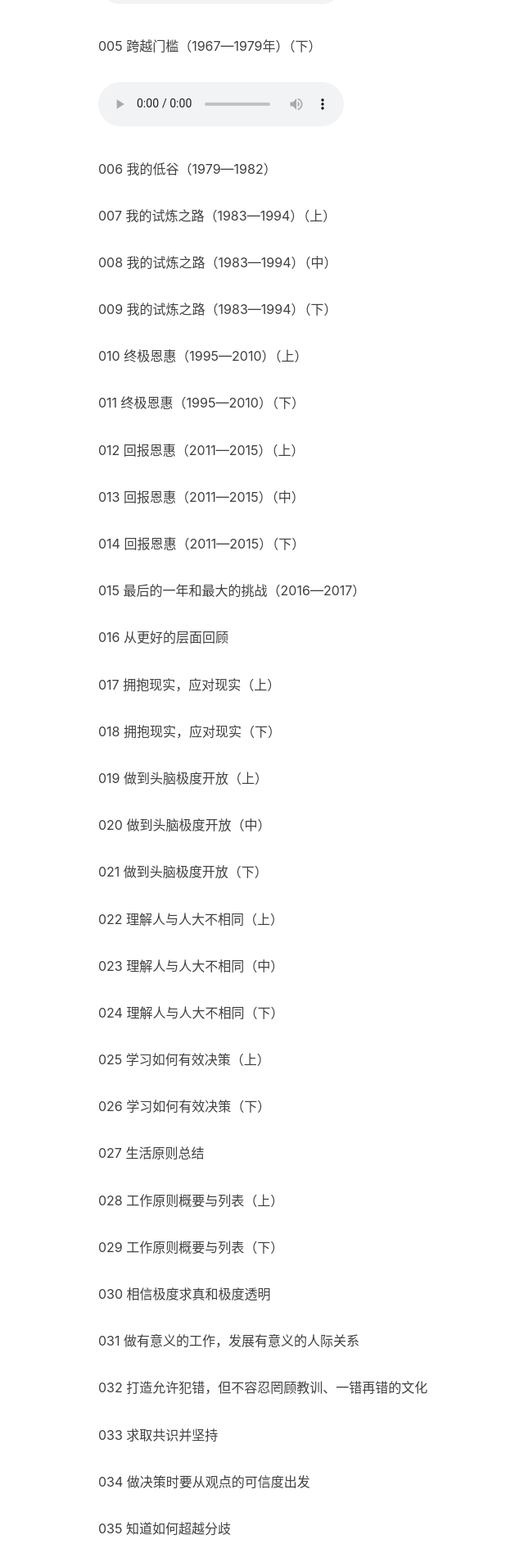
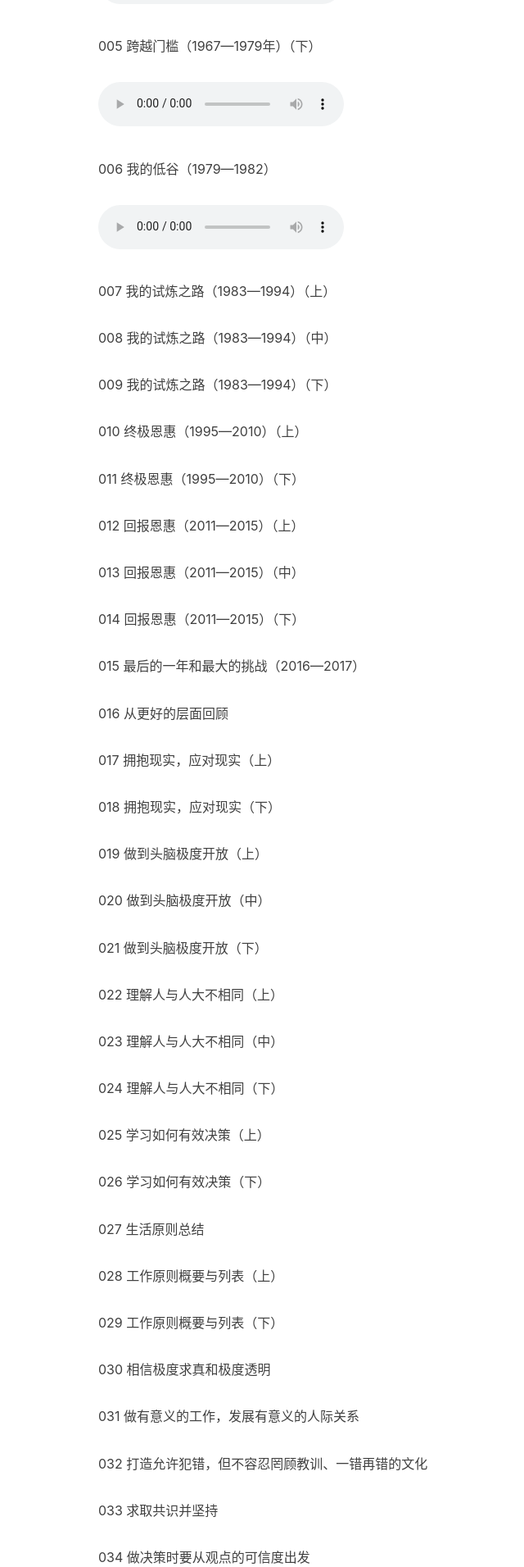
Before and after one commit to huanqingwu/huanqingwu.github.io, a Jekyll site: the page built from _posts/2020-03-03-Principles-ximalaya.md, in a window 1280 px wide. Shown: the part 1848-3759 px from the top of the page at 82% size, without its empty margins (145-785 px from the left). Built offline with Jekyll 4.4.1, drawn with Linux system fonts in a browser that asks for light colours; nearby versions of some CDN libraries; comment, search, counter and statistics services are not loaded.

Commit message:
Update 2020-03-03-Principles-ximalaya.md

```diff
--- a/_posts/2020-03-03-Principles-ximalaya.md
+++ b/_posts/2020-03-03-Principles-ximalaya.md
@@ -30,13 +30,13 @@
 
 
 001 中文版序
-<audio src="https://mail.qq.com/cgi-bin/viewfile?sid=nYlqheT1R1ULCiZ4&upfilelistitem=8rrfZ79%2ByUVPPIQ6XOolSyAv0SOKbSwzagxnPPR1c0y17vRk88%2FC3LW1KTBCDJSo2b286IxdDfR%2FWWoHJUy%2BmItNuZYUtoYGn3w0GKgtZmP9Bf9Kbi4hzRxsfFLDMnSEYHMTa7RNavg%3D&mailattach=&filename=001.mp3" controls="controls">
+<audio src="https://sz.btfs.mail.ftn.qq.com/ftn_handler/f5fc8d070a03b13a7620731acae8f34d54d70ff3ddd4cd7037778368381d4da99613ff7dad19a28aa5b6922ea01ef582c09680533b240990666e6ec5602afbca?compressed=0&dtype=1&fname=001.mp3" controls="controls">
 Your browser does not support the audio tag.
 </audio>
 
 
 002 导言
-<audio src="https://mail.qq.com/cgi-bin/viewfile?sid=nYlqheT1R1ULCiZ4&upfilelistitem=FQIcn0LnK0yxwaLlX7afFo2VNBT8kxlzXuMaUmDZ6aN4oYP2Q1hKbPO%2BF%2B6a4KlTM6XRLwsBCPc6R2mpksR6DSs%2BmvXZdfyhtQ%2BdAOzMor%2F%2BQExGQKVoDSGs64LrkLgLtSTBE%2FFciHY%3D&mailattach=&filename=002.mp3" controls="controls">
+<audio src="https://sz.btfs.mail.ftn.qq.com/ftn_handler/3ce030061e22a3038b0ebc1a3bd882a11dbd74f5bd7eaf09abf52aa656866558809f6ee2a4b1de050db5d0bd7864fb9a2f897193fbda7a2003ca60d321377327?compressed=0&dtype=1&fname=002.mp3" controls="controls">
 Your browser does not support the audio tag.
 </audio>
 
@@ -60,6 +60,10 @@
 
 
 006 我的低谷（1979—1982）
+<audio src="https://sz.btfs.mail.ftn.qq.com/ftn_handler/abc3e25bba8ba8f15a286d51782d25f7750d0cb21efbd64a1e7af85306458bf4b98dcb777fa31d04a9373b53b83e040bbc38553a326f5a4dbad7bca91002bdc6?compressed=0&dtype=1&fname=006.mp3" controls="controls">
+Your browser does not support the audio tag.
+</audio>
+
 
 007 我的试炼之路（1983—1994）（上）
 
```
